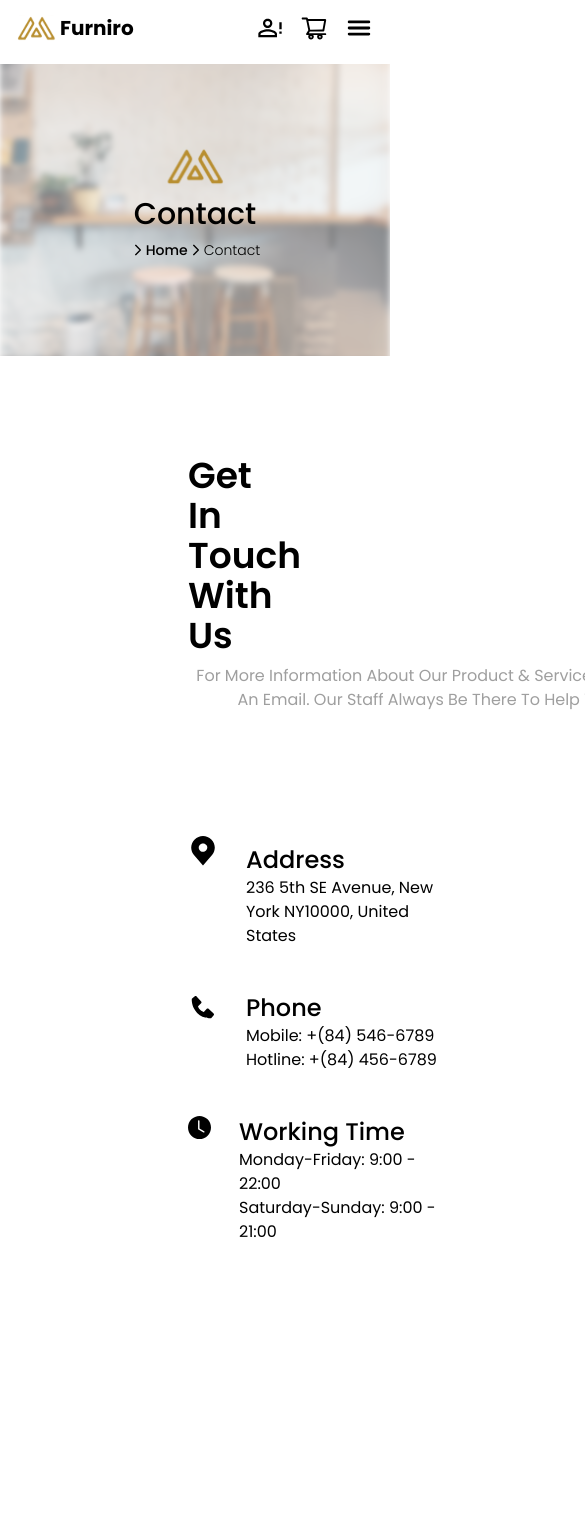
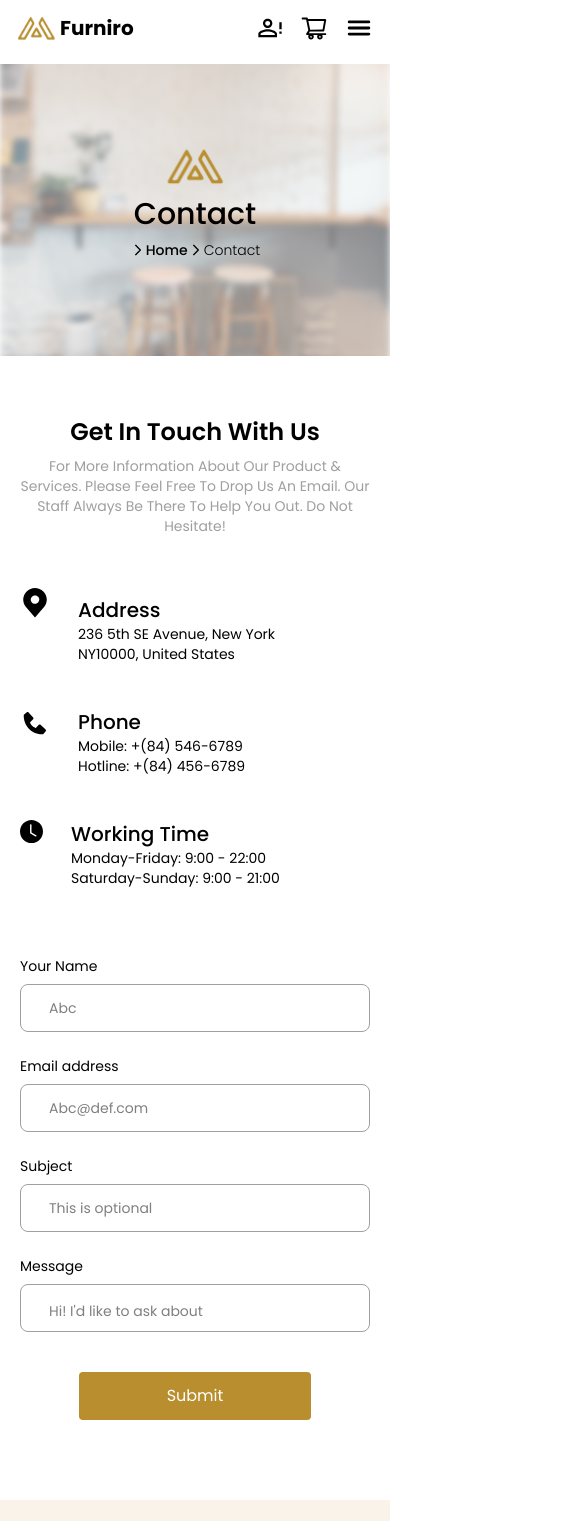
Before and after one commit to manhotrajatin62-oss/furniro, a React (Vite) app: page /contact in a window 390 px wide. Shown: the top 1521 px of the page, 585 px wide, since content can reach past the window. Built offline with nearby package versions, Linux system fonts and the light colour scheme; no server answers; sample sign-in values are in the browser's storage.

Commit message:
made contact page responsive

```diff
--- a/src/pages/contact/ContactForm.tsx
+++ b/src/pages/contact/ContactForm.tsx
@@ -12,9 +12,9 @@ const Label = ({
   error,
 }: any) => {
   return (
-    <div className="h-36 w-full">
+    <div className="h-25 xl:h-36 w-full">
       <label htmlFor={name} className="block">
-        <p className="mb-5 w-fit cursor-pointer">{label}</p>
+        <p className="mb-2 xl:mb-5 text-sm xl:text-base w-fit cursor-pointer">{label}</p>
 
         <input
           type={type}
@@ -27,7 +27,7 @@ const Label = ({
           className={`input w-full px-7 ${error ? "border-red-500" : ""}`}
         />
 
-        {error && <p className="mt-1 text-sm text-red-500">{error}</p>}
+        {error && <p className="mt-1 text-xs xl:text-sm text-red-500">{error}</p>}
       </label>
     </div>
   );
@@ -80,25 +80,25 @@ const ContactForm = () => {
   };
 
   return (
-    <section className="mx-47">
+    <section className="xl:mx-47 lg:mx-20 p-5 xl:p-0">
       {/* heading */}
-      <div className="mt-25 text-center">
-        <h1 className="text-4xl font-semibold">Get In Touch With Us</h1>
-        <p className="text-footer mx-auto mt-2 w-161">
+      <div className="xl:mt-25 mt-10  text-center">
+        <h1 className="text-2xl xl:text-4xl font-semibold">Get In Touch With Us</h1>
+        <p className="text-footer text-sm xl:text-base mx-auto mt-2 md:w-161">
           For More Information About Our Product & Services. Please Feel Free To
           Drop Us An Email. Our Staff Always Be There To Help You Out. Do Not
           Hesitate!
         </p>
       </div>
 
-      <div className="mt-3 flex items-start gap-7">
+      <div className="mt-3 flex flex-col  sm:flex-row items-start gap-7">
         {/* address, phone section */}
-        <div className="mt-28 flex h-134 min-w-98 flex-col gap-11">
+        <div className="xl:mt-28 w-full mt-10 flex xl:h-134 xl:min-w-98 flex-col gap-11">
           <div className="flex items-start gap-7">
             <Location />
             <div className="mt-2">
-              <h1 className="text-2xl font-medium">Address</h1>
-              <p className="w-53">
+              <h1 className="text-xl lg:text-2xl font-medium">Address</h1>
+              <p className="text-sm md:text-base w-53">
                 236 5th SE Avenue, New York NY10000, United States
               </p>
             </div>
@@ -107,8 +107,8 @@ const ContactForm = () => {
           <div className="flex items-start gap-7">
             <Phone />
             <div>
-              <h1 className="text-2xl font-medium">Phone</h1>
-              <p className="w-53">
+              <h1 className="text-xl lg:text-2xl font-medium">Phone</h1>
+              <p className="text-sm md:text-base w-53">
                 Mobile: +(84) 546-6789 Hotline: +(84) 456-6789
               </p>
             </div>
@@ -117,8 +117,8 @@ const ContactForm = () => {
           <div className="flex items-start gap-7">
             <Clock />
             <div>
-              <h1 className="text-2xl font-medium">Working Time</h1>
-              <p className="w-53">
+              <h1 className="text-xl lg:text-2xl font-medium">Working Time</h1>
+              <p className="text-sm md:text-base w-53">
                 Monday-Friday: 9:00 - 22:00 <br />
                 Saturday-Sunday: 9:00 - 21:00
               </p>
@@ -128,7 +128,7 @@ const ContactForm = () => {
 
         {/* form section */}
         <div className="w-full">
-          <form onSubmit={handleSubmit} className="mt-29 mb-15 flex flex-col">
+          <form onSubmit={handleSubmit} className="xl:mt-29 mt-10 mb-15 flex flex-col">
             <Label
               label="Your Name"
               name="name"
@@ -160,9 +160,9 @@ const ContactForm = () => {
             />
 
             {/* textarea */}
-            <div className="h-36 w-full">
+            <div className="h-25 xl:h-36 w-full">
               <label htmlFor="message">
-                <p className="mb-5 w-fit cursor-pointer">Message</p>
+                <p className="mb-2 text-sm xl:text-base xl:mb-5 w-fit cursor-pointer">Message</p>
 
                 <textarea
                   rows={4}
@@ -177,14 +177,14 @@ const ContactForm = () => {
                 />
 
                 {errors.message && (
-                  <p className="mt-1 text-sm text-red-500">{errors.message}</p>
+                  <p className="mt-1 text-xs xl:text-sm text-red-500">{errors.message}</p>
                 )}
               </label>
             </div>
 
             <button
               type="submit"
-              className="bg-dark-orange mt-4 w-fit cursor-pointer rounded px-22 py-3 text-white"
+              className="bg-dark-orange mt-4 mx-auto sm:mx-0 w-fit cursor-pointer rounded px-22 py-3 text-white"
             >
               Submit
             </button>
```
